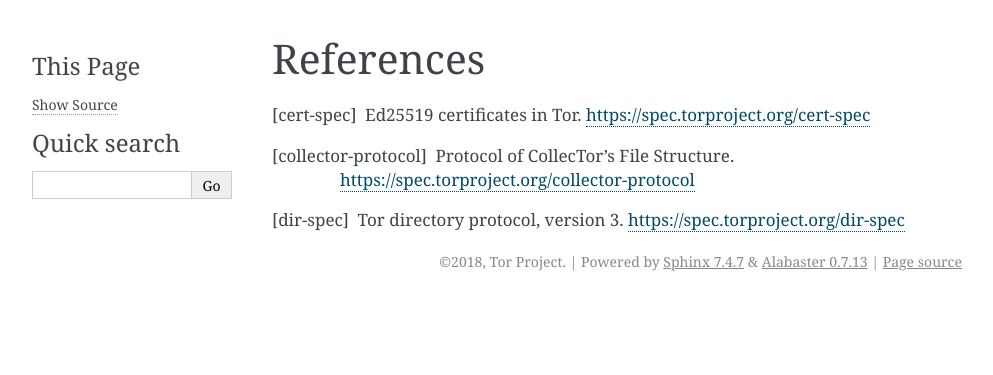
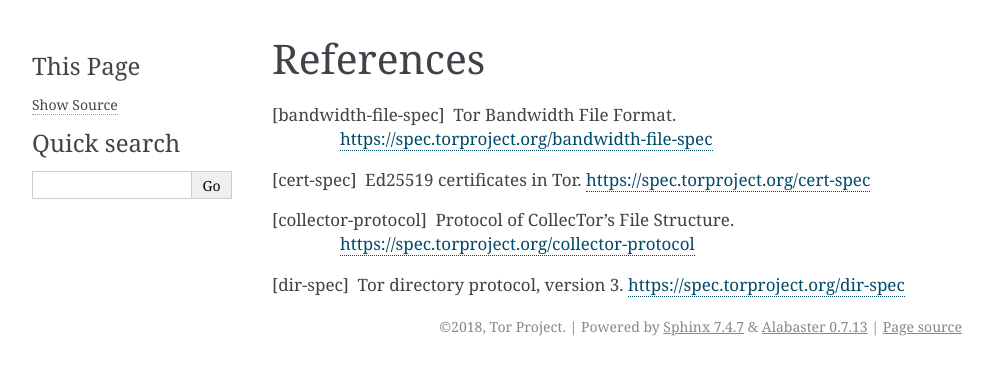
Before and after one commit to irl/bushel, a Sphinx documentation site: the page built from docs/references.rst, in a window 1280 px wide. Shown: the top 375 px of the page, without its empty margins (148-1141 px from the left). Built offline with Sphinx 7.4.7, drawn with Linux system fonts in a browser that asks for light colours; formulas are drawn with MathJax 3.

Commit message:
Adds bandwidth-file-spec to refs

```diff
--- a/docs/references.rst
+++ b/docs/references.rst
@@ -1,5 +1,8 @@
 References
 ==========
+
+.. [bandwidth-file-spec] Tor Bandwidth File Format.
+   https://spec.torproject.org/bandwidth-file-spec
 
 .. [cert-spec] Ed25519 certificates in Tor.
    https://spec.torproject.org/cert-spec
```
